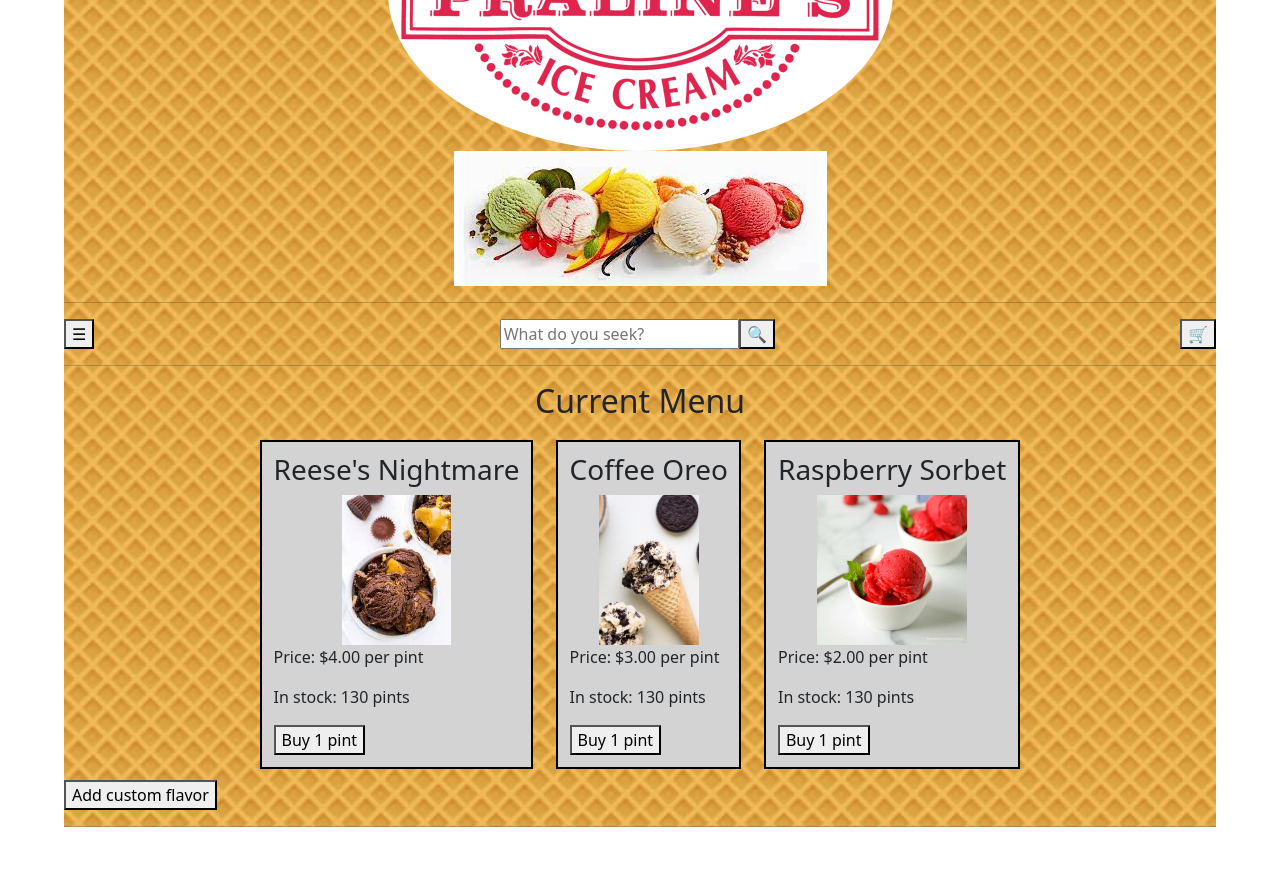
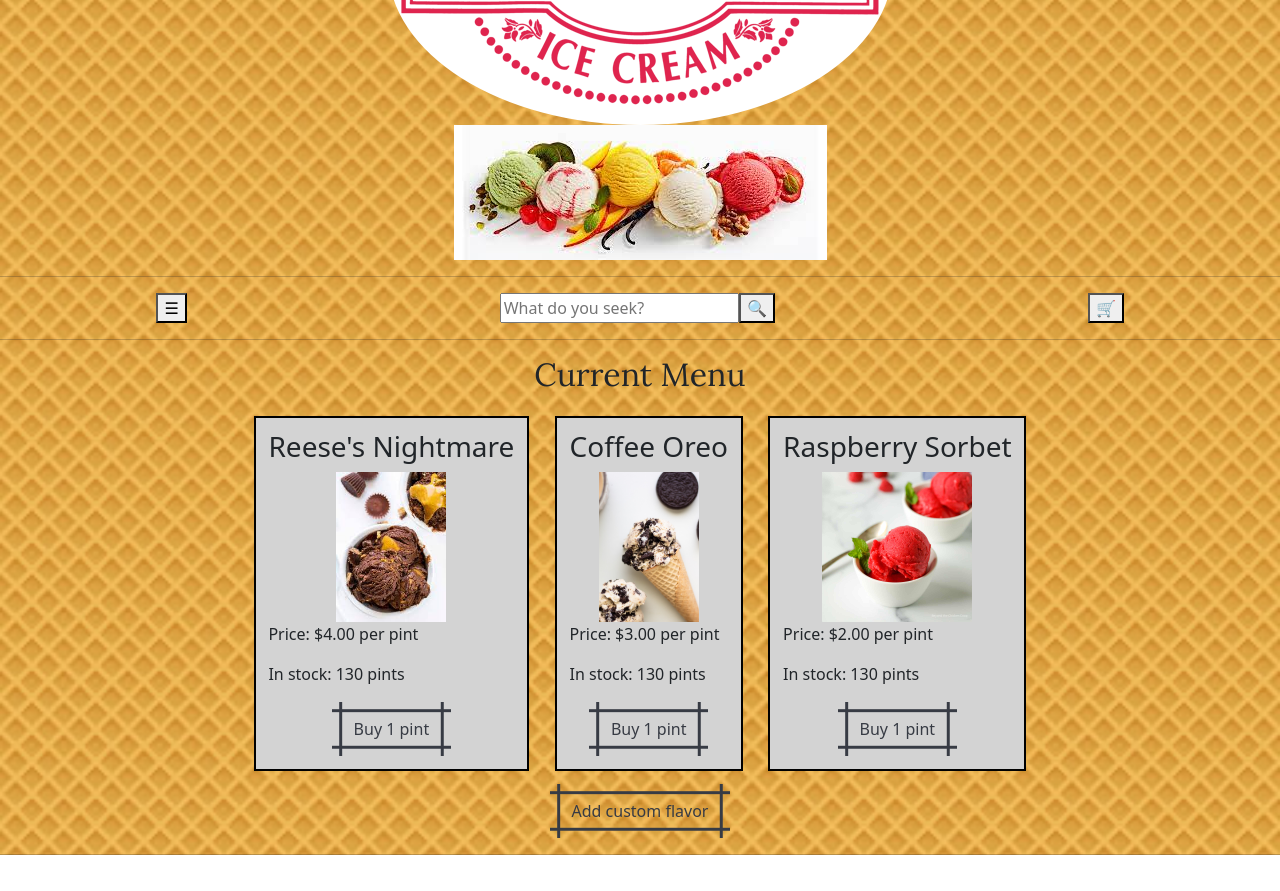
Before and after one commit to kimmykokonut/inventory-tracker-cra-redux, a React (Create React App) app: page / in a window 1280 px wide. Shown: the part 220-1111 px from the top of the page. Built offline with nearby package versions, Linux system fonts and the light colour scheme; a web font is replaced by a local one.

Commit message:
add styling

```diff
--- a/src/App.css
+++ b/src/IceCreamControl.css
@@ -1,17 +1,17 @@
 body {
   font-family: 'Italiana',
     sans-serif;
+}
+
+h2 {
   font-family: 'Lora',
     serif;
 }
 
-button {
+.bodyBtn {
   --b: 3px;
-  /* border thickness */
   --s: .45em;
-  /* size of the corner */
   --color: #373B44;
-
   padding: calc(.5em + var(--s)) calc(.9em + var(--s));
   color: var(--color);
   --_p: var(--s);
@@ -21,22 +21,20 @@ button {
   outline: var(--b) solid #0000;
   outline-offset: .6em;
   font-size: 16px;
-
   border: 0;
-
   user-select: none;
   -webkit-user-select: none;
   touch-action: manipulation;
 }
 
-button:hover,
-button:focus-visible {
+.bodyBtn:hover,
+.bodyBtn:focus-visible {
   --_p: 0px;
   outline-color: var(--color);
   outline-offset: .05em;
 }
 
-button:active {
+.bodyBtn:active {
   background: var(--color);
   color: #fff;
 }
--- a/src/components/App.js
+++ b/src/components/App.js
@@ -7,7 +7,6 @@ function App() {
   const styleBody = {
     backgroundImage: `url(${backgroundImg}`,
     backgroundSize: 'contain',
-    margin: '5%',
   }
   return (
     <React.Fragment>
--- a/src/components/Flavor.js
+++ b/src/components/Flavor.js
@@ -24,8 +24,10 @@ const Flavor = (props) => {
           <p>Price: ${props.price} per pint</p>
           <p>In stock: {props.qtyInStock} pints</p>
         </div>
-        <button type="submit" onClick={() => props.whenBuyClicked(props.id)}>Buy 1 pint</button>
+        <div style={{ textAlign: 'center' }}>
+        <button className="bodyBtn" type="submit" onClick={() => props.whenBuyClicked(props.id)}>Buy 1 pint</button>
       </div>
+    </div >
     </>
   );
 }
--- a/src/components/FlavorDetail.js
+++ b/src/components/FlavorDetail.js
@@ -2,6 +2,15 @@ import React from 'react';
 import PropTypes from 'prop-types';
 
 const FlavorDetail = (props) => {
+  const styleDetail = {
+    display: 'inline-block',
+    marginLeft: '33%',
+    textAlign: 'center',
+    backgroundColor: 'salmon',
+    padding: '10px',
+    margin: '10px',
+    border: '3px solid black', borderRadius: '10px',
+  }
   const imgStyle = {
     width: '100px',
     height: 'auto'
@@ -9,6 +18,7 @@ const FlavorDetail = (props) => {
   const { flavor } = props;
   return (
     <>
+      <div style={styleDetail}>
         <h1>Flavor Facts</h1>
         <h3>{flavor.name}</h3>
         <p><em>{flavor.description}</em></p>
@@ -18,8 +28,9 @@ const FlavorDetail = (props) => {
         <p>Allergens: {flavor.allergens}</p>
         <p>In Stock: {flavor.qtyInStock} pints</p>
         <br />
-      <button onClick={props.onClickingEdit}>Update info</button>
-      <button onClick={props.onClickRestock}>Order more ice cream!</button>
+        <button className="bodyBtn" onClick={props.onClickingEdit}>Update info</button>
+        <button className="bodyBtn" onClick={props.onClickRestock}>Order more ice cream!</button>
+      </div>
     </>
   );
 }
--- a/src/components/Header.js
+++ b/src/components/Header.js
@@ -6,20 +6,22 @@ function Header() {
   const styleHead = {
     display: 'flex',
     flexDirection: 'row',
-    justifyContent: 'space-between',
+    justifyContent: 'space-around',
     alignItems: 'center'
   }
   const styleImg = {
     height: 'auto',
     width: 'auto',
     overflow: 'hidden',
+    marginTop: '3%',
+    textAlign: 'center'
   }
   return (
     <>
-    <div style={{textAlign: 'center'}}>
+    <div style={styleImg}>
       <img src={logo} alt="Praline's logo" />
       <div>
-        <img src={gelato} alt="Ice Cream in tubs" style={styleImg}></img>
+        <img src={gelato} alt="Ice Cream in tubs"></img>
       </div>
       </div>
       <hr />
--- a/src/components/IceCreamControl.js
+++ b/src/components/IceCreamControl.js
@@ -15,7 +15,10 @@ import { restockSelector, setRestockFalse, setRestockTrue } from "../redux/resto
 
 import { useDispatch } from "react-redux";
 
+import bodyStyle from "./../IceCreamControl.css";
+
 const IceCreamControl = () => {
+
 const dispatch = useDispatch();
 
 const formVisibleOnPage = useSelector(formVisibleOnPageSelector);
@@ -95,9 +98,13 @@ const IceCreamControl = () => {
 }
 return (
   <>
+    <div className={bodyStyle}>
       {currentVisibleState}
-      <button onClick={handleClick}>{buttonText}</button>
+      <div style={{ textAlign: 'center' }}>
+      <button className="bodyBtn" onClick={handleClick}>{buttonText}</button>
+      </div>
       <hr />
+    </div>
   </>
 );
 }
--- a/src/index.css
+++ b/src/index.css
@@ -1,13 +1,5 @@
 body {
-  margin: 0;
-  font-family: -apple-system, BlinkMacSystemFont, 'Segoe UI', 'Roboto', 'Oxygen',
-    'Ubuntu', 'Cantarell', 'Fira Sans', 'Droid Sans', 'Helvetica Neue',
-    sans-serif;
-  -webkit-font-smoothing: antialiased;
-  -moz-osx-font-smoothing: grayscale;
+  height: 100%;
+  margin-left: 5%;
+  margin-right: 5%;
 }
-
-code {
-  font-family: source-code-pro, Menlo, Monaco, Consolas, 'Courier New',
-    monospace;
-}
```
Lines whose indentation alone changed are shown as unchanged.
